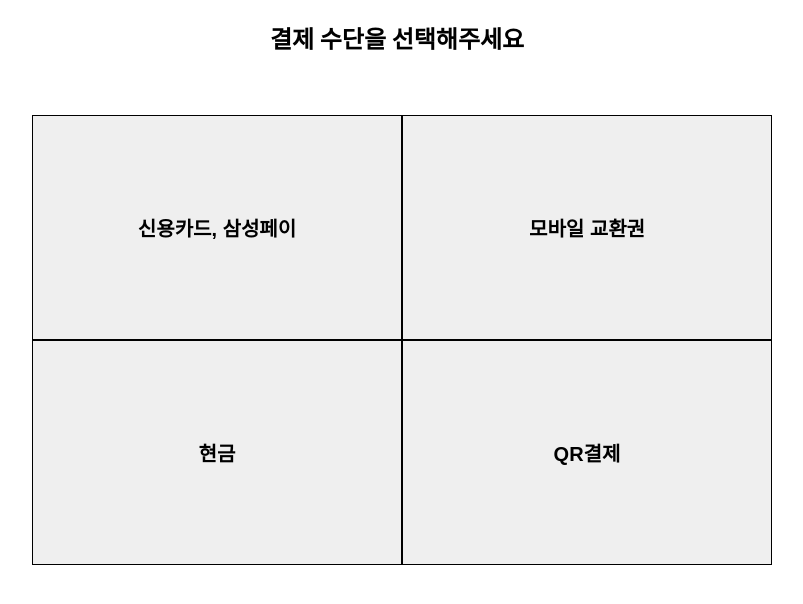
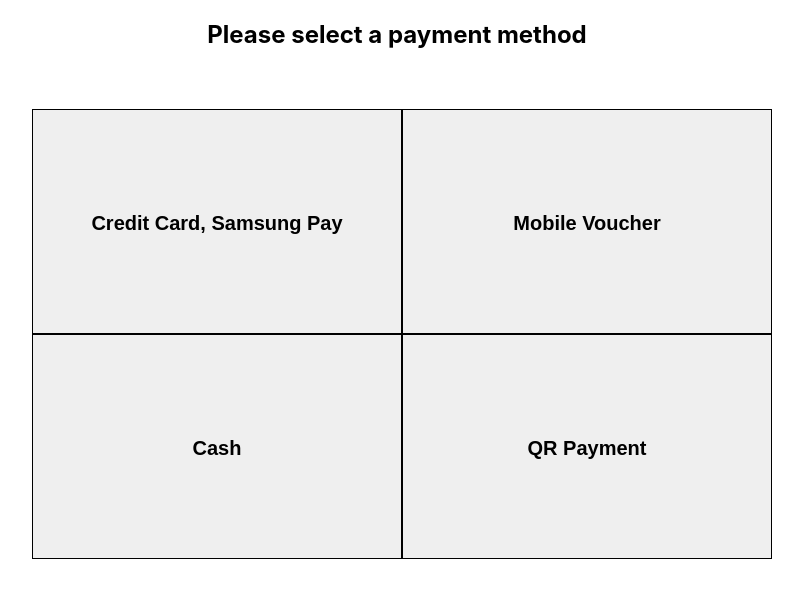
Before and after one commit to han16935/burger-kiosk-react, a React (Create React App) app: page /PaymentChoice in a window 1280 px wide. Shown: the top 604 px of the page, without its empty margins (243-1046 px from the left). Built offline with nearby package versions, Linux system fonts and the light colour scheme.

Commit message:
feat : 주문 후 관리자 통계 반영되도록

```diff
--- a/src/SalesStatistics.js
+++ b/src/SalesStatistics.js
@@ -1,35 +1,20 @@
 import React from "react";
+
+const salesData = [
+  { productName: 'Guinness Whopper', price: 5000, quantity: 0 },
+  { productName: 'ChickenKing BLT', price: 4500, quantity : 0},
+  { productName: 'Cocacola', price: 2000, quantity: 0 },
+  { productName: 'Fanta', price: 2000, quantity: 0},
+  { productName: 'French Fries', price: 1500, quantity: 0},
+  { productName: 'Cheese Stick', price: 2000, quantity: 0}
+];
+
+var totalSales = 0;
 
 export class SalesStatistics extends React.Component {
   constructor(props) {
     super(props);
-    this.state = {
-      salesData: [], // sales data array
-      totalSales: 0
-    };
   }
-
-  componentDidMount() {
-    // 매출 data를 가져오는 비동기 함수 호출
-    this.fetchSalesData();
-  }
-
-  fetchSalesData = async () => {
-    // 여기에 매출 데이터를 가져오는 API 호출 등의 로직을 구현함
-    // 예시로 임의의 데이터를 설정함.
-    const salesData = [
-      { productName: '버거1', price: 9000, quantity: 43 },
-      { productName: '버거2', price: 11000, quantity: 25 },
-      { productName: '버거3', price: 8000, quantity: 52 },
-      { productName: '버거4', price: 10000, quantity: 31 }
-    ];
-
-    // 총 매출 계산
-    const totalSales = salesData.reduce((total, item) => total + item.price * item.quantity, 0);
-
-    // 상태 update
-    this.setState({ salesData, totalSales });
-  };
 
   render() {
     return (
@@ -46,7 +31,7 @@
               </tr>
               </thead>
               <tbody>
-              {this.state.salesData.map((item, index) => (
+              {salesData.map((item, index) => (
                   <tr key={index}>
                     <td style={{ borderRight: '1px solid black' }}>{item.productName}</td>
                     <td style={{ borderRight: '1px solid black' }}>{item.price}</td>
@@ -58,11 +43,28 @@
             </table>
           </div>
           <div>
-          <p>총 매출 금액: {this.state.totalSales}</p>
+            <p id="totalSales">총 매출 금액: {totalSales} </p>
           </div>
+
         </div>
     );
   }
 }
 
+export const fetchSalesData = async (updatedSalesData) => {
+  var newTotalSales = 0
+
+  updatedSalesData.forEach(updatedItem => {
+    const correspondingItem = salesData.find(item => item.productName == updatedItem.name)
+    correspondingItem.quantity += parseInt(updatedItem.count);
+    newTotalSales += correspondingItem.price * parseInt(updatedItem.count)
+  })
+
+  // Calculate total sales based on updated salesData
+  totalSales += newTotalSales
+
+  // Return the updated sales data
+  return { salesData: updatedSalesData, totalSales : totalSales + newTotalSales };
+};
+
 export default SalesStatistics;
--- a/src/ShoppingBag.js
+++ b/src/ShoppingBag.js
@@ -5,7 +5,7 @@
 function ShoppingBag({ items, onCountChange, totalPrice }) {
     const navigate = useNavigate();
     const movePage = () => {
-        navigate('/PaymentChoice');
+        navigate('/PaymentChoice', {state : items});
     }
     return (
         <div className="shoppingBag">
--- a/src/paymentChoice/PaymentChoice.js
+++ b/src/paymentChoice/PaymentChoice.js
@@ -1,29 +1,32 @@
 import React from "react";
-import { BrowserRouter as Router, Route, Routes } from "react-router-dom";
-import { Link } from "react-router-dom";
 import "./PaymentChoice.css";
-import { useNavigate } from 'react-router-dom';
+import {fetchSalesData} from "../SalesStatistics";
+import { useNavigate, useLocation } from 'react-router-dom';
 
 export function PaymentChoice() {
+  const items = useLocation().state;
   const navigate = useNavigate();
+
   const movePage = () => {
-    navigate('/CompletePay');
-  }
+    navigate('/CompletePay', { state: items });
+    fetchSalesData(items);
+  };
+
   return (
       <div>
-      <h2>결제 수단을 선택해주세요</h2>
-      <div class="container">
-        <button path="/CompletePay" onClick={movePage} class="item">
-          신용카드, 삼성페이
+        <h2>Please select a payment method</h2>
+        <div className="container">
+          <button onClick={movePage} className="item">
+            Credit Card, Samsung Pay
           </button>
-        <button path="/CompletePay" onClick={movePage} class="item">
-          모바일 교환권
+          <button onClick={movePage} className="item">
+            Mobile Voucher
           </button>
-        <button path="/CompletePay" onClick={movePage} class="item">
-          현금
+          <button onClick={movePage} className="item">
+            Cash
           </button>
-        <button path="/CompletePay" onClick={movePage} class="item">
-          QR결제
+          <button onClick={movePage} className="item">
+            QR Payment
           </button>
         </div>
       </div>
```
Lines whose indentation alone changed are shown as unchanged.
